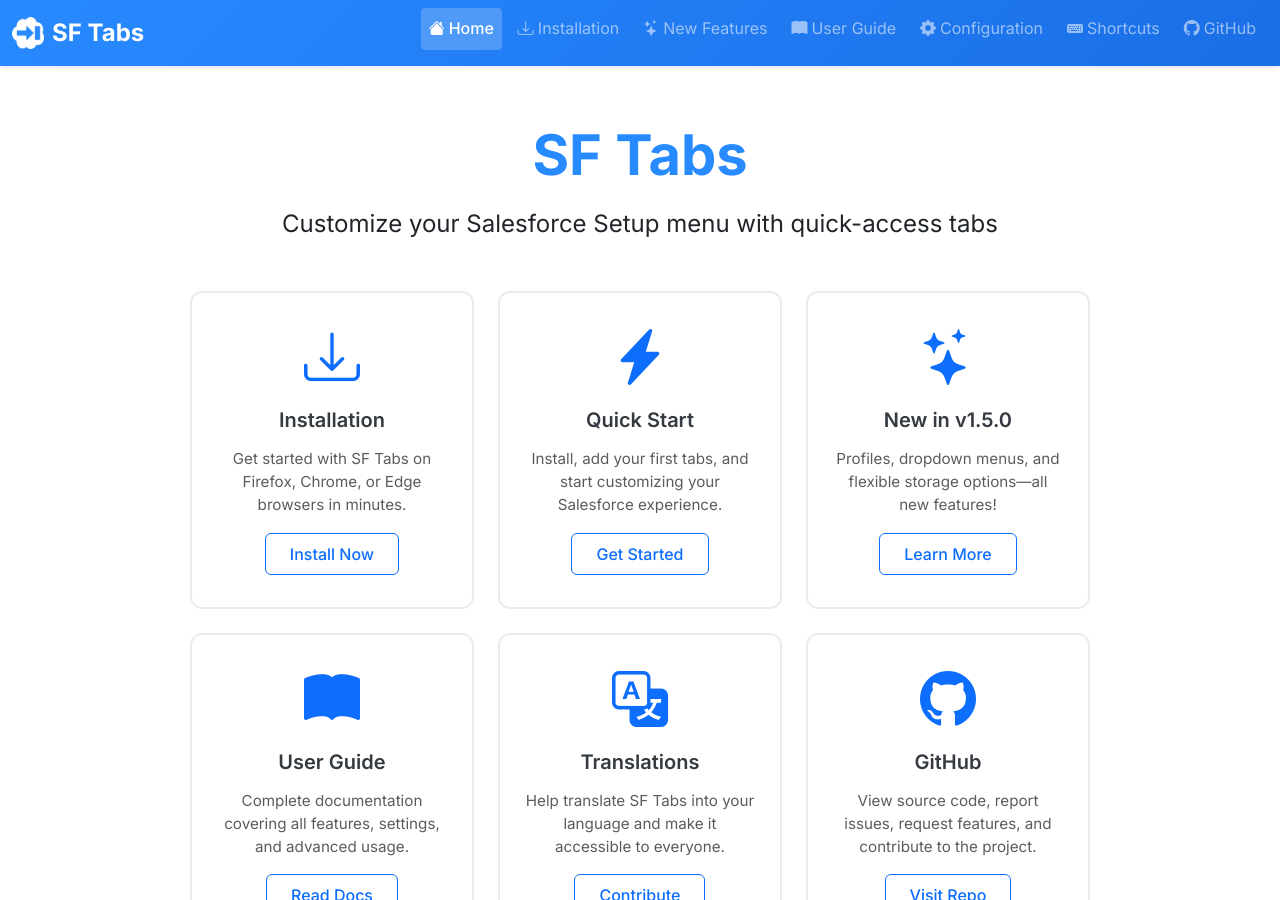
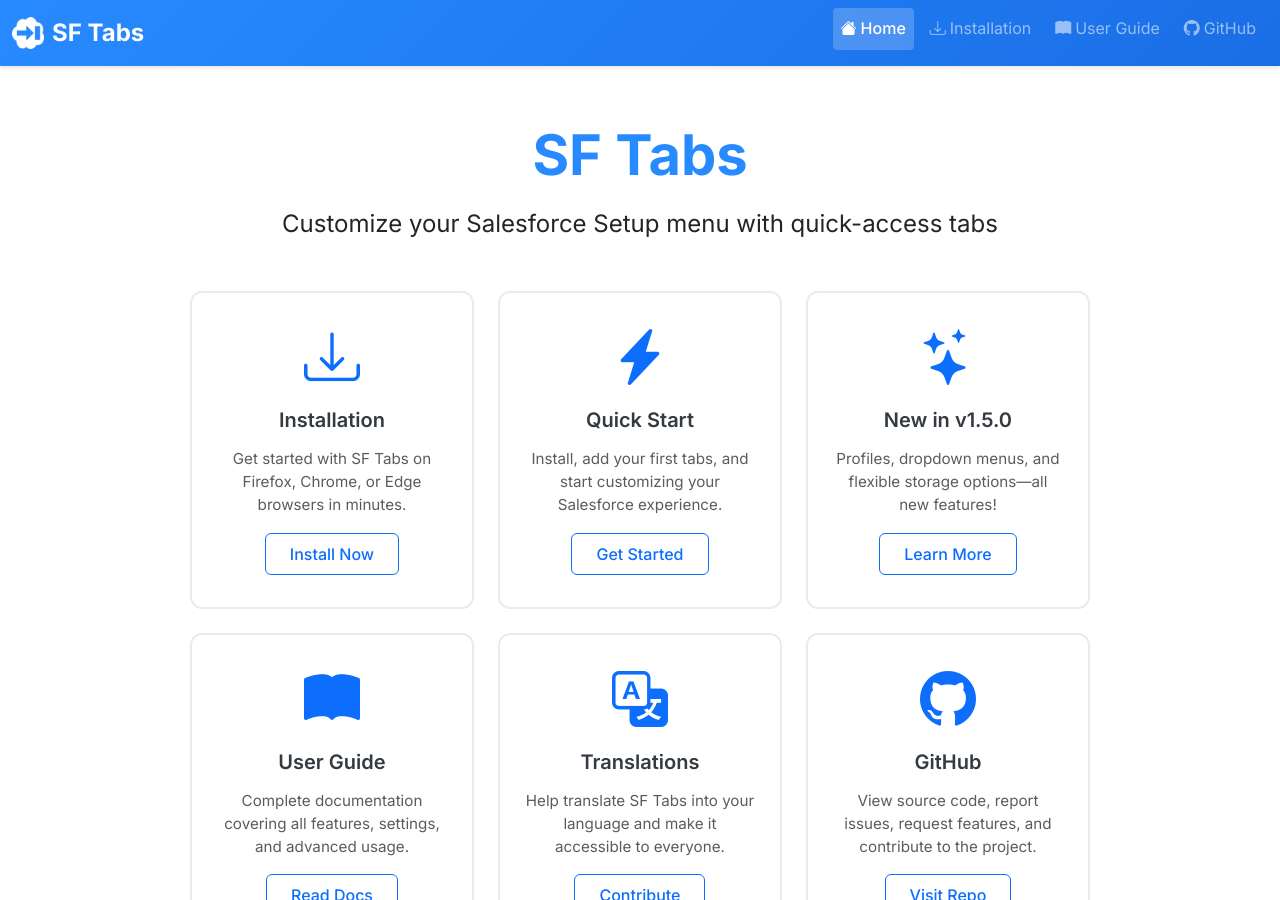
Before and after one commit to chrisrouse/sftabs, a Jekyll site: the page built from docs/index.md, in a window 1280 px wide and 900 px high. Built offline with Jekyll 4.4.1, drawn with Linux system fonts in a browser that asks for light colours; nearby versions of some CDN libraries.

Commit message:
Simplify top navigation to Home, Installation, User Guide, GitHub

```diff
--- a/docs/_layouts/default.html
+++ b/docs/_layouts/default.html
@@ -46,23 +46,8 @@
                         </a>
                     </li>
                     <li class="nav-item">
-                        <a class="nav-link{% if page.url contains 'new-features' %} active{% endif %}" href="{{ '/new-features' | relative_url }}">
-                            <i class="bi bi-stars me-1"></i>New Features
-                        </a>
-                    </li>
-                    <li class="nav-item">
                         <a class="nav-link{% if page.url contains 'user-guide' %} active{% endif %}" href="{{ '/user-guide' | relative_url }}">
                             <i class="bi bi-book-fill me-1"></i>User Guide
-                        </a>
-                    </li>
-                    <li class="nav-item">
-                        <a class="nav-link{% if page.url contains 'configuration' %} active{% endif %}" href="{{ '/configuration' | relative_url }}">
-                            <i class="bi bi-gear-fill me-1"></i>Configuration
-                        </a>
-                    </li>
-                    <li class="nav-item">
-                        <a class="nav-link{% if page.url contains 'shortcuts' %} active{% endif %}" href="{{ '/shortcuts' | relative_url }}">
-                            <i class="bi bi-keyboard-fill me-1"></i>Shortcuts
                         </a>
                     </li>
                     <li class="nav-item">
```
